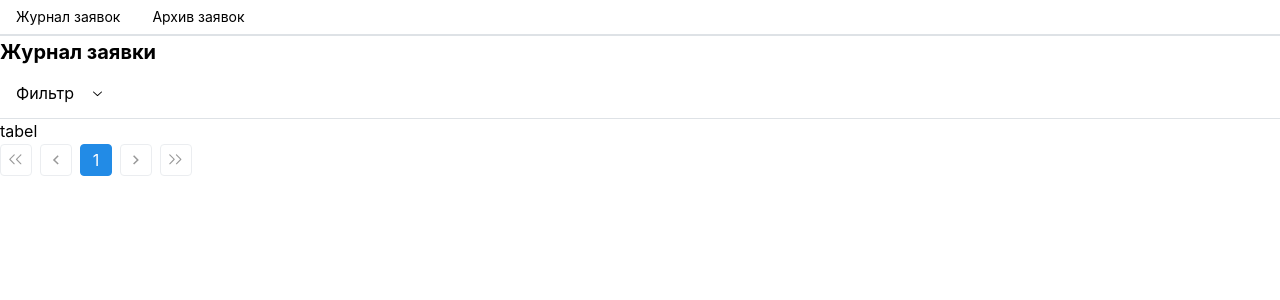
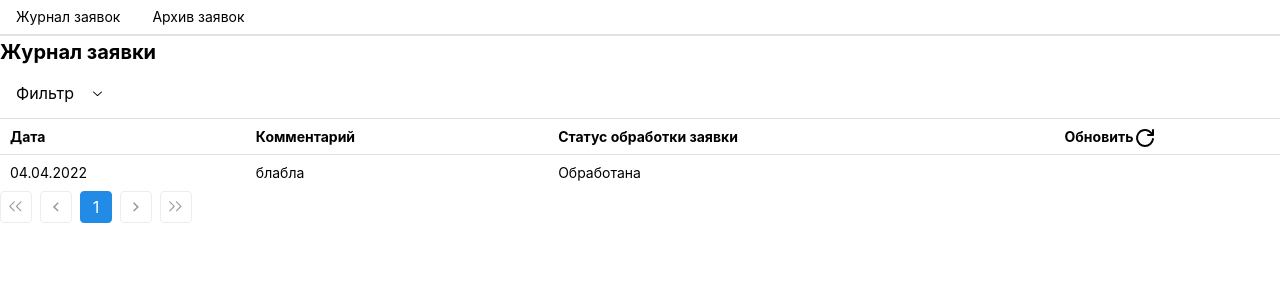
Before and after one commit to PasterZOOM/metaera, a React (Vite) app: page / in a window 1280 px wide. Shown: the top 300 px of the page. Built offline with nearby package versions, Linux system fonts and the light colour scheme.

Commit message:
feat: add table components

```diff
--- a/src/entities/quickPassage/ui/quickPassage.tsx
+++ b/src/entities/quickPassage/ui/quickPassage.tsx
@@ -6,9 +6,9 @@ import { Button } from '@mantine/core'
 import { FilterWrapper } from '@/shared/ui/filterWrapper'
 
 const data = [
-  { label: 'Сегодня', value: '' },
-  { label: 'Неделя', value: '' },
-  { label: 'Месяц', value: '' },
+  { label: 'Сегодня', value: '1' },
+  { label: 'Неделя', value: '2' },
+  { label: 'Месяц', value: '3' },
 ]
 
 type Props = {
--- /dev/null
+++ b/src/entities/tableBody/index.ts
@@ -0,0 +1 @@
+export { TableBody } from './tableBody'
--- /dev/null
+++ b/src/entities/tableBody/tableBody.tsx
@@ -0,0 +1,21 @@
+import type { FC } from 'react'
+
+import { Table } from '@mantine/core'
+
+type Props = {
+  columns: string[]
+}
+
+export const TableBody: FC<Props> = props => {
+  const { columns } = props
+
+  return (
+    <Table.Tbody>
+      <Table.Tr>
+        {columns.map(col => (
+          <Table.Td key={col}>{col}</Table.Td>
+        ))}
+      </Table.Tr>
+    </Table.Tbody>
+  )
+}
--- /dev/null
+++ b/src/entities/tableHeader/index.ts
@@ -0,0 +1,2 @@
+export { SORT } from './module/consts'
+export { TableHeader } from './ui/tableHeader'
--- /dev/null
+++ b/src/entities/tableHeader/module/consts.ts
@@ -0,0 +1,4 @@
+export enum SORT {
+  DATE_ASC = 'date_asc',
+  DATE_DESC = 'date_desc',
+}
--- /dev/null
+++ b/src/entities/tableHeader/module/helpers.ts
@@ -0,0 +1,23 @@
+import type { SORT } from '@/entities/tableHeader'
+
+export const sortParse = (sort: SORT | null): { direction: string | null; key: string | null } => {
+  if (sort) {
+    const [direction, key] = sort.split('_')
+    return { direction, key }
+  }
+
+  return { direction: null, key: null }
+}
+export const sortStringify = (direction: string | null, key: string | null): SORT | null => {
+  switch (key) {
+    case 'asc': {
+      return `${direction}_desc` as SORT
+    }
+    case 'desc': {
+      return null
+    }
+    default: {
+      return `${direction}_asc` as SORT
+    }
+  }
+}
--- /dev/null
+++ b/src/entities/tableHeader/ui/tableHeader.tsx
@@ -0,0 +1,51 @@
+import type { FC } from 'react'
+
+import { Table } from '@mantine/core'
+import { IconArrowDown, IconReload } from '@tabler/icons-react'
+
+import { sortParse, sortStringify } from '../module/helpers'
+
+import type { SORT } from '../module/consts'
+
+type Props = {
+  changeSort: (sort: SORT | null) => void
+  columns: { direction: string | null; label: string }[]
+  sort: SORT | null
+}
+
+export const TableHeader: FC<Props> = props => {
+  const { changeSort, columns, sort } = props
+
+  const activeSort = sortParse(sort)
+
+  const onSort = (direction: string | null): void => {
+    let { key } = activeSort
+    if (activeSort.direction !== direction) {
+      key = null
+    }
+    const newSort = sortStringify(direction, key)
+    changeSort(newSort)
+  }
+
+  return (
+    <Table.Thead>
+      <Table.Tr>
+        {columns.map(col => (
+          <Table.Th key={col.direction} onClick={() => onSort(col.direction)}>
+            <span>{col.label}</span>
+            {activeSort.direction === col.direction &&
+              (activeSort.key === 'asc' ? (
+                <IconArrowDown style={{ position: 'absolute' }} />
+              ) : (
+                <IconArrowDown style={{ position: 'absolute', transform: 'rotate(180deg)' }} />
+              ))}
+          </Table.Th>
+        ))}
+        <Table.Th>
+          <span>Обновить</span>
+          <IconReload style={{ position: 'absolute' }} />
+        </Table.Th>
+      </Table.Tr>
+    </Table.Thead>
+  )
+}
--- a/src/features/filters/index.ts
+++ b/src/features/filters/index.ts
@@ -1,2 +1,3 @@
-export { filtersActions, filtersReducer } from './module/slice/filtersSlice.ts'
+export { getSort } from './module/selectors/filtersSelectors'
+export { filtersActions, filtersReducer } from './module/slice/filtersSlice'
 export { Filters } from './ui/filters'
--- a/src/features/filters/module/selectors/filtersSelectors.ts
+++ b/src/features/filters/module/selectors/filtersSelectors.ts
@@ -1,5 +1,6 @@
 import type { ProcessingStatus } from '@/entities/bidStatus'
 import type { DOCUMENT_TYPE } from '@/entities/documentType'
+import type { SORT } from '@/entities/tableHeader'
 import type { TAXABLE_PERIOD } from '@/entities/taxablePeriod'
 
 import type { RootState } from '@/app'
@@ -11,3 +12,6 @@ export const getPeriodFrom = (state: RootState): Date | null => state.filters.pe
 export const getPeriodTo = (state: RootState): Date | null => state.filters.periodTo
 export const getTaxablePeriod = (state: RootState): TAXABLE_PERIOD | null =>
   state.filters.taxablePeriod
+export const getSort = (state: RootState): SORT | null => state.filters.sort
+export const getPage = (state: RootState): number => state.filters.page
+export const getPageCount = (state: RootState): number => state.filters.pageCount
--- a/src/features/filters/module/slice/filtersSlice.ts
+++ b/src/features/filters/module/slice/filtersSlice.ts
@@ -2,25 +2,21 @@ import { createSlice } from '@reduxjs/toolkit'
 
 import type { ProcessingStatus } from '@/entities/bidStatus'
 import type { DOCUMENT_TYPE } from '@/entities/documentType'
+import type { SORT } from '@/entities/tableHeader'
 import type { TAXABLE_PERIOD } from '@/entities/taxablePeriod'
 
 import type { PayloadAction } from '@reduxjs/toolkit'
 
 const PAGE_COUNTS = 30 // TODO: вынести в enum, перенести в пагинацию
 
-enum Sort { // TODO: перенести в таблицы
-  DATE_ASC = 'date_asc',
-  DATE_DESC = 'date_desc',
-}
-
-type FilterStateType = {
+export type FilterStateType = {
   bidStatuses: ProcessingStatus
   documentType: DOCUMENT_TYPE | null
   page: number
   pageCount: number
   periodFrom: Date | null
   periodTo: Date | null
-  sort: Sort | null
+  sort: SORT | null
   taxablePeriod: TAXABLE_PERIOD | null
 }
 
--- a/src/pages/archive/ui/archivePage.tsx
+++ b/src/pages/archive/ui/archivePage.tsx
@@ -1,34 +1,42 @@
 import type { FC } from 'react'
 
 import { Table } from '@mantine/core'
+import { useSelector } from 'react-redux'
 
 import { MainLayout } from '@/widgets/mainLayout'
 
+import { filtersActions, getSort } from '@/features/filters'
+
+import { TableBody } from '@/entities/tableBody'
+import type { SORT } from '@/entities/tableHeader'
+import { TableHeader } from '@/entities/tableHeader'
+
+import { useAppDispatch } from '@/shared/lib/hooks'
+
+const columns = [
+  { direction: 'date', label: 'Дата' },
+  { direction: 'bidStatus', label: 'Статус' },
+  { direction: 'number', label: 'Номер' },
+  { direction: 'documentType', label: 'Тип документа' },
+  { direction: 'taxablePeriod', label: 'Налоговый период' },
+  { direction: 'organizationName', label: 'Название организации' },
+]
+const data = ['04.04.2022', 'стат', '№ 234', 'входящий', 'Месяц', 'ИП Иванов И.И.']
+
 export const ArchivePage: FC = () => {
+  const dispatch = useAppDispatch()
+
+  const sort = useSelector(getSort)
+
+  const changeSort = (newSort: SORT | null): void => {
+    dispatch(filtersActions.changeFilter({ sort: newSort }))
+  }
+
   return (
     <MainLayout title="Архив заявки">
       <Table>
-        <Table.Thead>
-          <Table.Tr>
-            <Table.Th>Дата</Table.Th>
-            <Table.Th>Статус</Table.Th>
-            <Table.Th>Номер</Table.Th>
-            <Table.Th>Тип документа</Table.Th>
-            <Table.Th>Налоговый период</Table.Th>
-            <Table.Th>Название организации</Table.Th>
-            <Table.Th>Обновить</Table.Th>
-          </Table.Tr>
-        </Table.Thead>
-        <Table.Tbody>
-          <Table.Tr>
-            <Table.Td>04.04.2022</Table.Td>
-            <Table.Td>стат</Table.Td>
-            <Table.Td>№ 234</Table.Td>
-            <Table.Td>входящий</Table.Td>
-            <Table.Td>Месяц</Table.Td>
-            <Table.Td>ИП Иванов И.И.</Table.Td>
-          </Table.Tr>
-        </Table.Tbody>
+        <TableHeader changeSort={changeSort} columns={columns} sort={sort} />
+        <TableBody columns={data} />
       </Table>
     </MainLayout>
   )
--- a/src/pages/orders/ui/ordersPage.tsx
+++ b/src/pages/orders/ui/ordersPage.tsx
@@ -1,7 +1,40 @@
 import type { FC } from 'react'
+
+import { Table } from '@mantine/core'
+import { useSelector } from 'react-redux'
 
 import { MainLayout } from '@/widgets/mainLayout'
 
+import { filtersActions, getSort } from '@/features/filters'
+
+import { TableBody } from '@/entities/tableBody'
+import type { SORT } from '@/entities/tableHeader'
+import { TableHeader } from '@/entities/tableHeader'
+
+import { useAppDispatch } from '@/shared/lib/hooks'
+
+const columns = [
+  { direction: 'date', label: 'Дата' },
+  { direction: 'comment', label: 'Комментарий' },
+  { direction: 'bidStatus', label: 'Статус обработки заявки' },
+]
+const data = ['04.04.2022', 'блабла', 'Обработана']
+
 export const OrdersPage: FC = () => {
-  return <MainLayout title="Журнал заявки">tabel</MainLayout>
+  const dispatch = useAppDispatch()
+
+  const sort = useSelector(getSort)
+
+  const changeSort = (newSort: SORT | null): void => {
+    dispatch(filtersActions.changeFilter({ sort: newSort }))
+  }
+
+  return (
+    <MainLayout title="Журнал заявки">
+      <Table>
+        <TableHeader changeSort={changeSort} columns={columns} sort={sort} />
+        <TableBody columns={data} />
+      </Table>
+    </MainLayout>
+  )
 }
```
